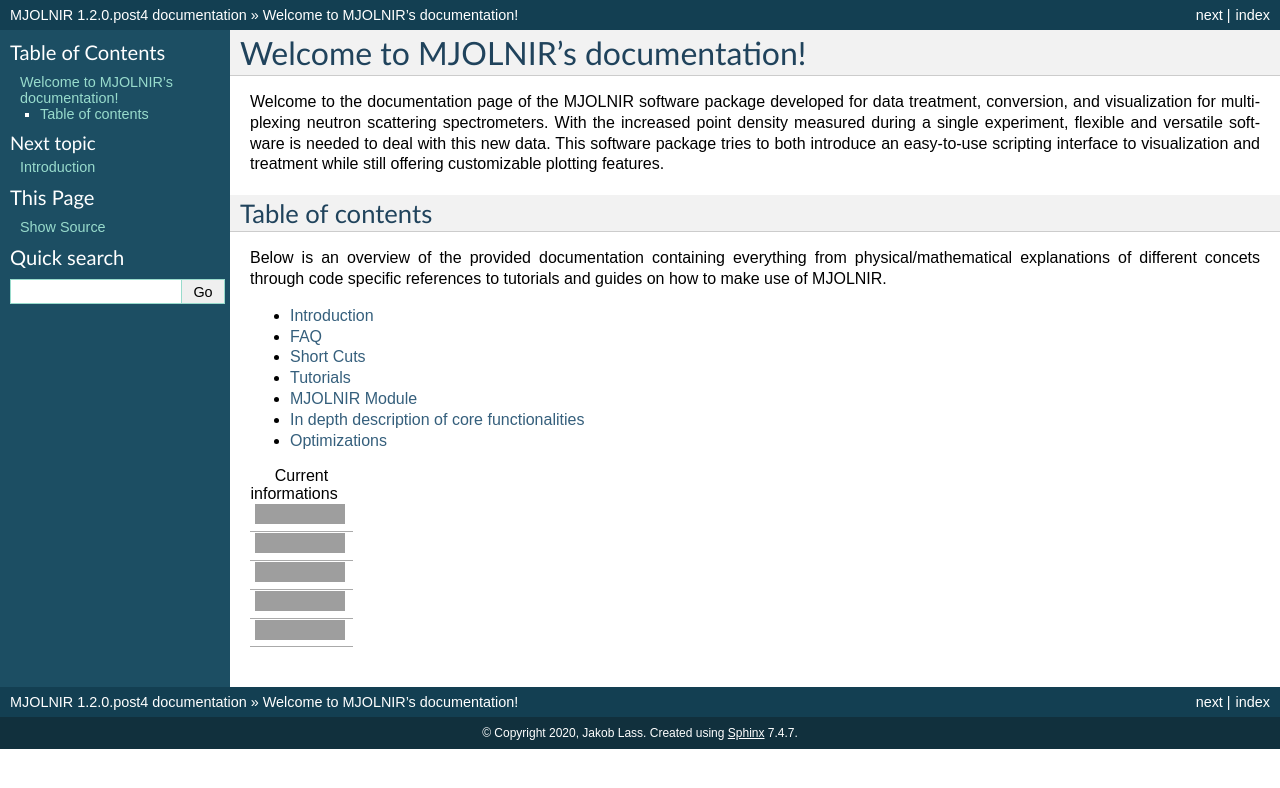
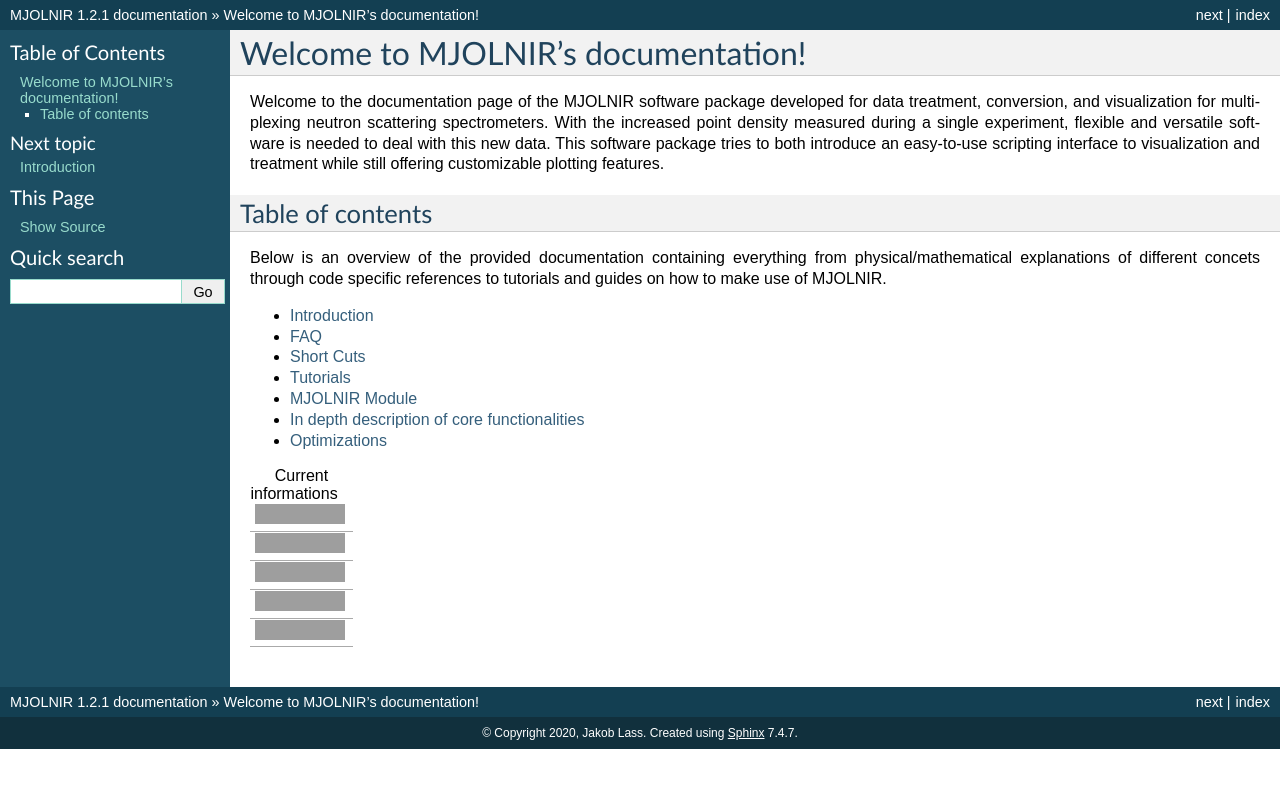
Before and after one commit to MJOLNIRPackage/MJOLNIR, a Sphinx documentation site: the page built from docs/index.rst, in a window 1280 px wide, cut to the strip 0-788 px from the top of the page. Built offline with Sphinx 7.4.7, drawn with Linux system fonts in a browser that asks for light colours; grey boxes are pictures that could not be loaded.

Commit message:
Update to version 1.2.1

```diff
--- a/MJOLNIR/__init__.py
+++ b/MJOLNIR/__init__.py
@@ -8,7 +8,7 @@ MJOLNIR Module
 import sys,os
 sys.path.append('.')
 
-__version__ = '1.2.0.post4'
+__version__ = '1.2.1'
 __author__ = 'Jakob Lass'
 
 __multiFLEXXNormalization__ = os.path.join(os.path.dirname(__file__),'CalibrationMultiFLEXX.csv')
--- a/docs/conf.py
+++ b/docs/conf.py
@@ -31,9 +31,9 @@ copyright = u'2020, Jakob Lass'
 author = u'Jakob Lass'
 
 # The short X.Y version
-version = u'1.2.0.post4'
+version = u'1.2.1'
 # The full version, including alpha/beta/rc tags
-release = u'1.2.0.post4'
+release = u'1.2.1'
 
 
 
--- a/setup.py
+++ b/setup.py
@@ -19,7 +19,7 @@ pythonPath =  os.path.relpath(os.path.join(installFolder,'MJOLNIR'),sys.base_pre
 
 setup(
     name='MJOLNIR',
-    version='1.2.0.post4',
+    version='1.2.1',
     description=('Neutron Scattering software suite.'),
     long_description=long_description,
     author='Jakob Lass',
```
